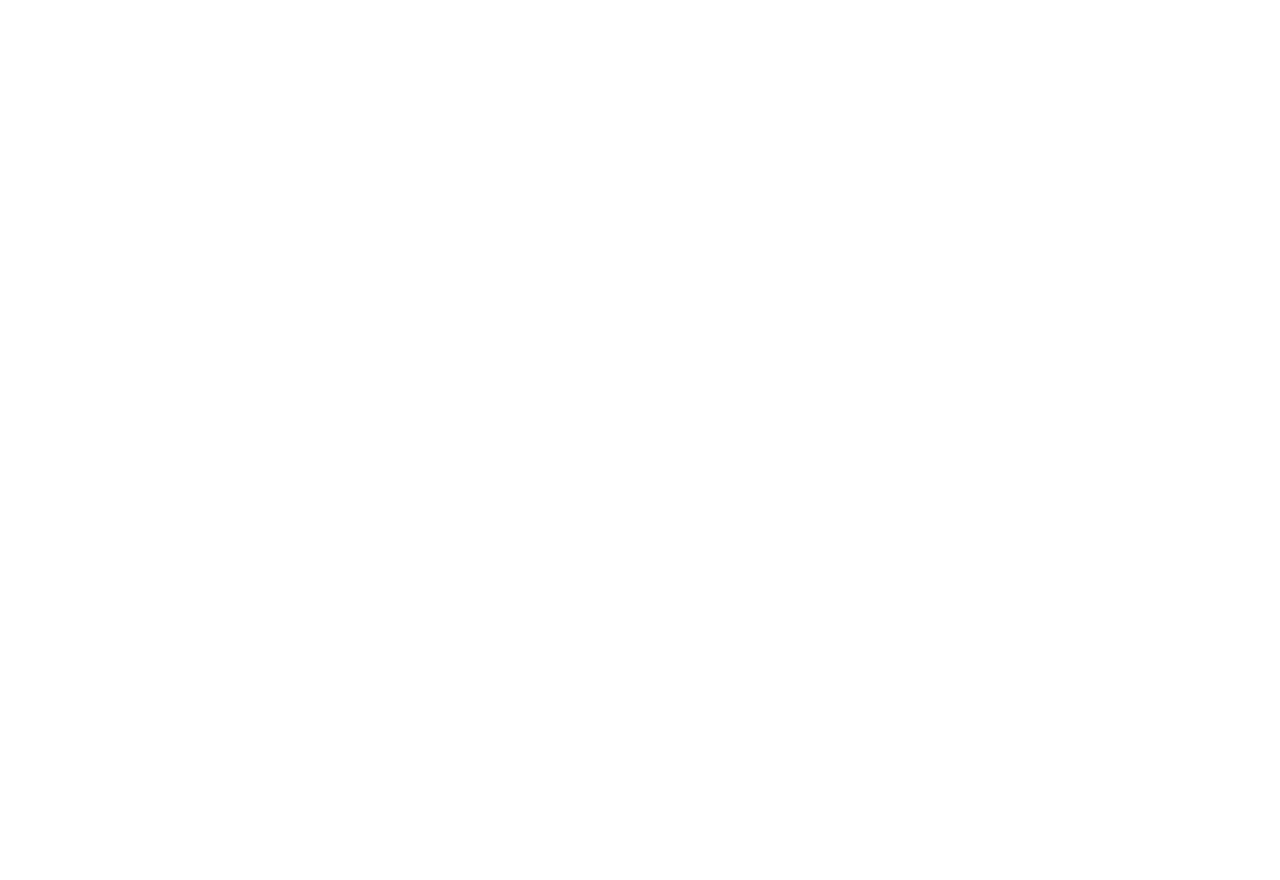
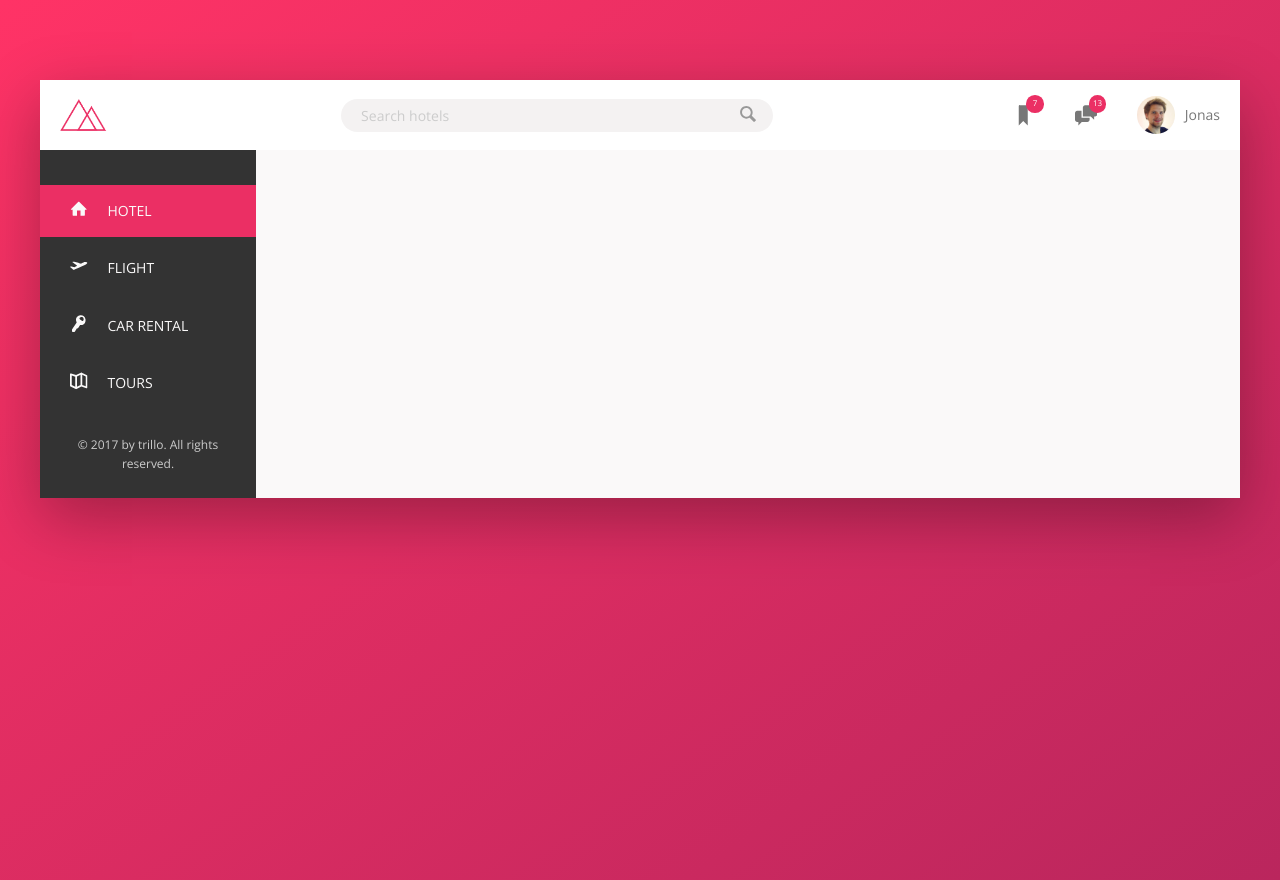
Before and after one commit to pauliversonc/trillo, a website: page pages/flight.html in a window 1280 px wide. Before the commit the page ends 800 px from the top, so only its background shows below. Drawn offline with nearby package versions, Linux system fonts and the light colour scheme; files whose address does not match are found by name.

Commit message:
Update: create layout for flight page

```diff
--- a/pages/flight.html
+++ b/pages/flight.html
@@ -12,10 +12,92 @@
     <title>trillo &mdash; Your all-in-one booking app</title>
 </head>
 
-<body>
-    <!-- <div class="container">
-        adasd
-    </div> -->
+<body class="body">
+    <div class="container">
+        <header class="header">
+            <img src="../img/logo.png" alt="Trillo logo" class="logo">
+
+            <form action="#" class="search">
+                <input type="text" class="search__input" placeholder="Search hotels">
+                <button class="search__button">
+                    <svg class="search__icon">
+                        <use xlink:href="../img/sprite.svg#icon-magnifying-glass"></use>
+                    </svg>
+                </button>
+            </form>
+
+            <nav class="user-nav">
+
+                <div class="user-nav__icon-box">
+                    <svg class="user-nav__icon">
+                        <use xlink:href="../img/sprite.svg#icon-bookmark"></use>
+                    </svg>
+                    <span class="user-nav__notification">7</span>
+                </div>
+
+                <div class="user-nav__icon-box">
+                    <svg class="user-nav__icon">
+                        <use xlink:href="img/sprite.svg#icon-chat"></use>
+                    </svg>
+                    <span class="user-nav__notification">13</span>
+                </div>
+
+                <div class="user-nav__user">
+                    <img src="../img/user.jpg" alt="Jonas" class="user-nav__user-photo">
+                    <span class="user-nav__user-name">Jonas</span>
+                </div>
+
+            </nav>
+        </header>
+
+        <div class="content">
+            <nav class="sidebar">
+                <ul class="side-nav">
+
+                    <li class="side-nav__item side-nav__item--active">
+                        <a href="#" class="side-nav__link">
+                            <svg class="side-nav__icon">
+                                <use xlink:href="img/sprite.svg#icon-home"></use>
+                                <span>Hotel</span>
+                            </svg>
+                        </a>
+                    </li>
+
+                    <li class="side-nav__item">
+                        <a href="pages/flight.html" class="side-nav__link">
+                            <svg class="side-nav__icon">
+                                <use xlink:href="img/sprite.svg#icon-aircraft-take-off"></use>
+                                <span>Flight</span>
+                            </svg>
+                        </a>
+                    </li>
+
+                    <li class="side-nav__item">
+                        <a href="pages/car-rental.html" class="side-nav__link">
+                            <svg class="side-nav__icon">
+                                <use xlink:href="img/sprite.svg#icon-key"></use>
+                                <span>Car Rental</span>
+                            </svg>
+                        </a>
+                    </li>
+
+                    <li class="side-nav__item">
+                        <a href="pages/tours.html" class="side-nav__link">
+                            <svg class="side-nav__icon">
+                                <use xlink:href="img/sprite.svg#icon-map"></use>
+                                <span>Tours</span>
+                            </svg>
+                        </a>
+                    </li>
+                </ul>
+
+                <div class="legal">
+                    &copy; 2017 by trillo. All rights reserved.
+                </div>
+            </nav>
+
+        </div>
+    </div>
 </body>
 
 </html>
--- a/sass/base/_base.scss
+++ b/sass/base/_base.scss
@@ -25,7 +25,6 @@ html {
   min-height: 100vh;
 
   &.no-scroll {
-    background-color: red;
     overflow-y: hidden; // remove after finishing modal
   }
 
```
Also changed, not shown: css/style.css.
